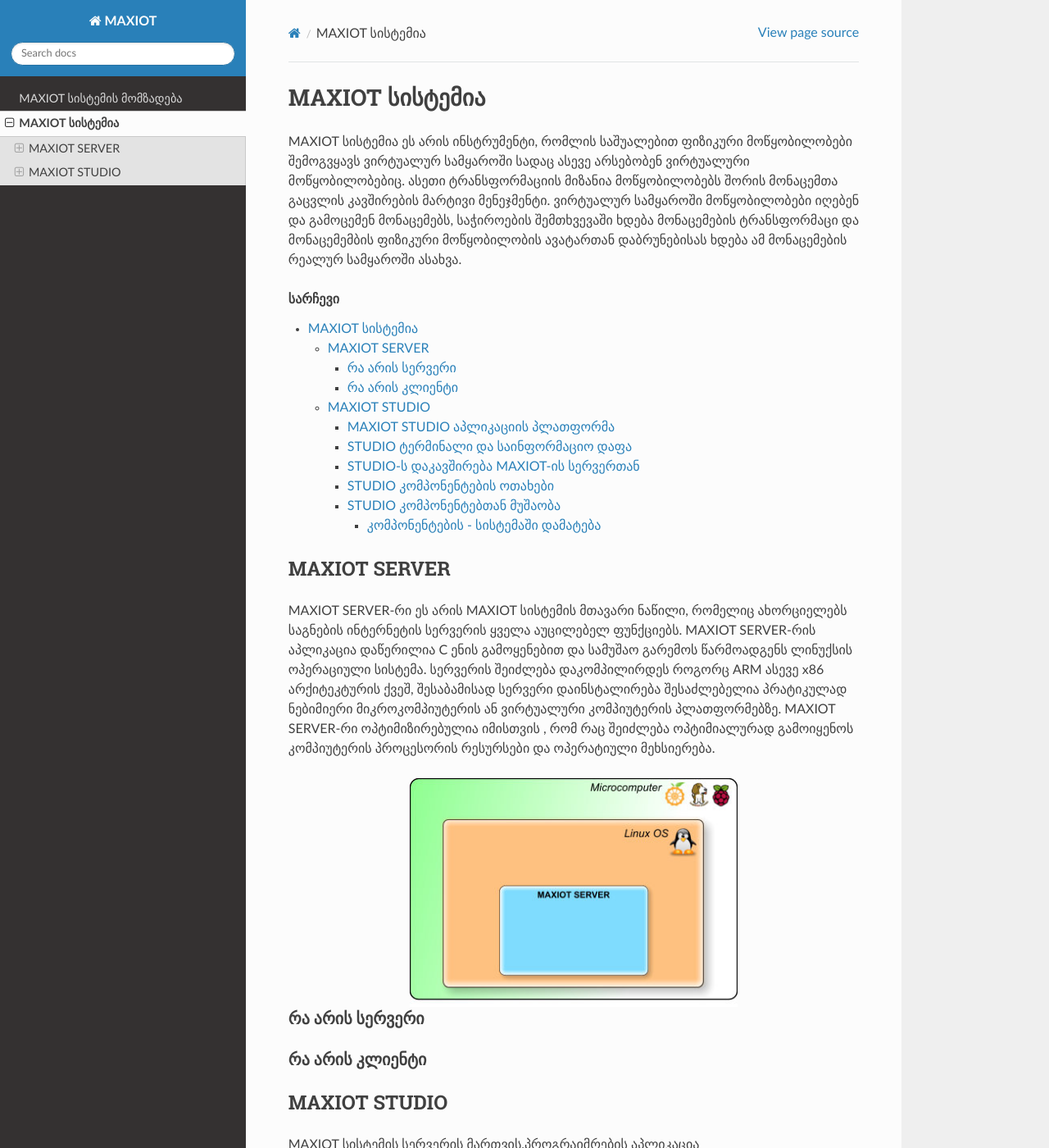
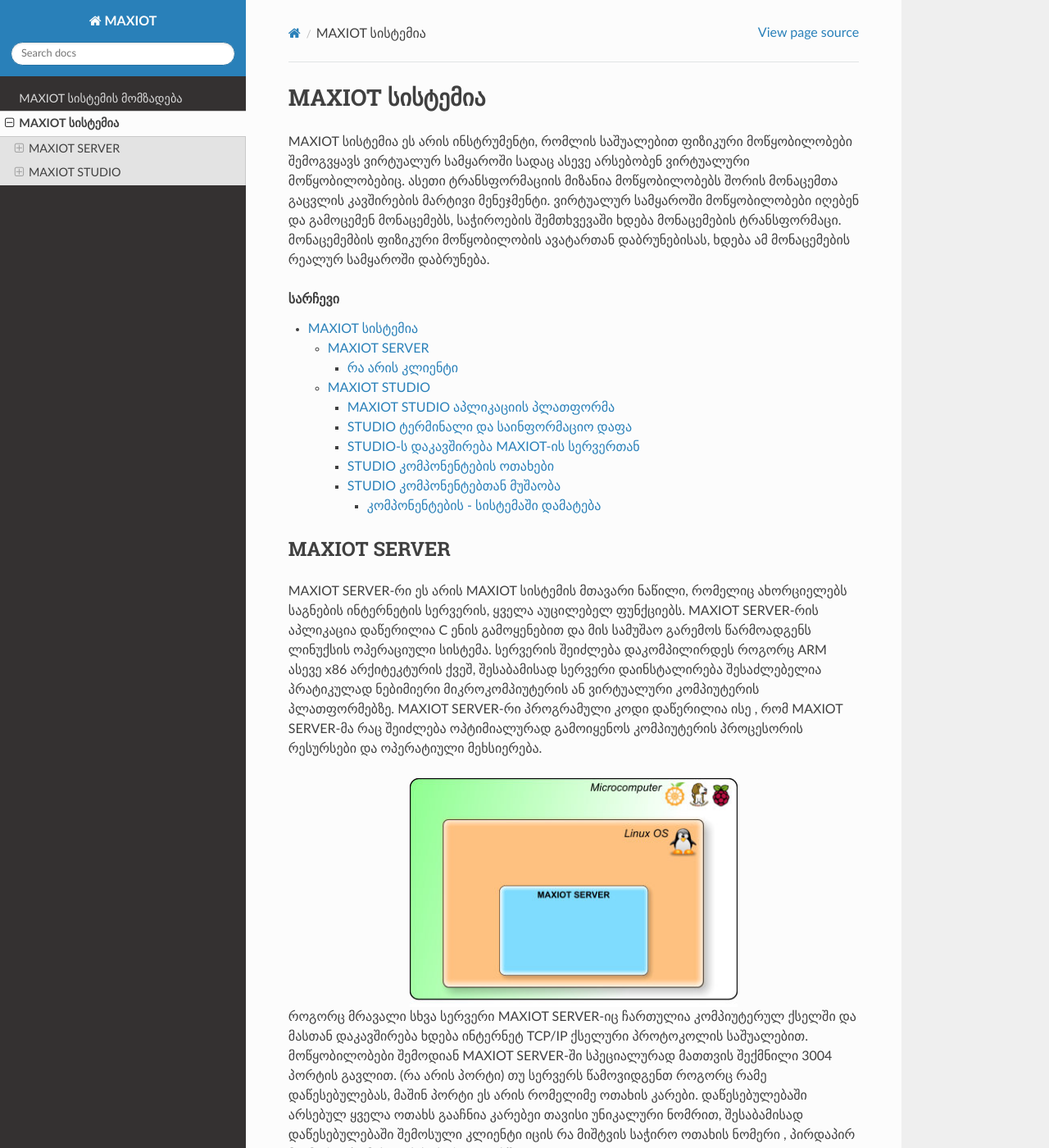
Before and after one commit to abcdach/DOC_MAXIOT, a Sphinx documentation site: the page built from docs/pages/P02_00.rst, in a window 1280 px wide and 1400 px high. Shown: the whole window at 82% size. Built offline with Sphinx 7.4.7 and the Read the Docs theme 2.0.0, drawn with Linux system fonts in a browser that asks for light colours; some of the changed text lies outside the part shown.

Commit message:
maxiot portebi

```diff
--- a/docs/pages/P02_00.rst
+++ b/docs/pages/P02_00.rst
@@ -5,8 +5,8 @@
 MAXIOT სისტემია ეს არის ინსტრუმენტი, რომლის საშუალებით ფიზიკური მოწყობილობები შემოგვყავს
 ვირტუალურ სამყაროში სადაც ასევე არსებობენ ვირტუალური მოწყობილობებიც. ასეთი ტრანსფორმაციის მიზანია
 მოწყობილობებს შორის მონაცემთა გაცვლის კავშირების მარტივი მენეჯმენტი. ვირტუალურ სამყაროში მოწყობილობები
-იღებენ და გამოცემენ მონაცემებს, საჭიროების შემთხვევაში ხდება მონაცემების ტრანსფორმაცი და მონაცემემბის
-ფიზიკური მოწყობილობის ავატართან დაბრუნებისას ხდება ამ მონაცემების რეალურ სამყაროში ასახვა.
+იღებენ და გამოცემენ მონაცემებს, საჭიროების შემთხვევაში ხდება მონაცემების ტრანსფორმაცი. მონაცემემბის
+ფიზიკური მოწყობილობის ავატართან დაბრუნებისას, ხდება ამ მონაცემების რეალურ სამყაროში დაბრუნება.
 
 .. contents:: სარჩევი
 .. include:: P02_01.rst
--- a/docs/pages/P02_01.rst
+++ b/docs/pages/P02_01.rst
@@ -3,20 +3,29 @@
 ==============
 
 MAXIOT SERVER-რი ეს არის MAXIOT სისტემის მთავარი ნაწილი, რომელიც ახორციელებს
-საგნების ინტერნეტის სერვერის ყველა აუცილებელ ფუნქციებს. MAXIOT SERVER-რის აპლიკაცია
-დაწერილია C ენის გამოყენებით და სამუშაო გარემოს წარმოადგენს ლინუქსის ოპერაციული
+საგნების ინტერნეტის სერვერის, ყველა აუცილებელ ფუნქციებს. MAXIOT SERVER-რის აპლიკაცია
+დაწერილია C ენის გამოყენებით და მის სამუშაო გარემოს წარმოადგენს ლინუქსის ოპერაციული
 სისტემა. სერვერის შეიძლება დაკომპილირდეს როგორც ARM ასევე x86 არქიტეკტურის ქვეშ,
 შესაბამისად სერვერი დაინსტალირება შესაძლებელია პრატიკულად ნებიმიერი მიკროკომპიუტერის
-ან ვირტუალური კომპიუტერის პლათფორმებზე. MAXIOT SERVER-რი ოპტიმიზირებულია იმისთვის
-, რომ რაც შეიძლება ოპტიმიალურად გამოიყენოს კომპიუტერის პროცესორის რესურსები და ოპერატიული
-მეხსიერება.
+ან ვირტუალური კომპიუტერის პლათფორმებზე. MAXIOT SERVER-რი პროგრამული კოდი დაწერილია ისე
+, რომ MAXIOT SERVER-მა რაც შეიძლება ოპტიმიალურად გამოიყენოს კომპიუტერის პროცესორის
+რესურსები და ოპერატიული მეხსიერება.
 
 .. image:: ../images/2_01.jpg
    :width: 400
    :align: center
 
-რა არის სერვერი
------------------------------
+როგორც მრავალი სხვა სერვერი MAXIOT SERVER-იც ჩართულია კომპიუტერულ ქსელში და მასთან
+დაკავშირება ხდება ინტერნეტ TCP/IP ქსელური პროტოკოლის საშუალებით. მოწყობილობები შემოდიან
+MAXIOT SERVER-ში სპეციალურად მათთვის შექმნილი 3004 პორტის გავლით. (რა არის პორტი)
+თუ სერვერს წამოვიდგენთ როგორც რამე დაწესებულებას, მაშინ პორტი ეს არის რომელიმე ოთახის კარები.
+დაწესებულებაში არსებულ ყველა ოთახს გააჩნია კარებეი თავისი უნიკალური ნომრით, შესაბამისად
+დაწესებულებაში შემოსული კლიენტი იცის რა მიშტვის საჭირო ოთახის ნომერი , პირდაპირ მიემართება
+მისთვის საჭირო ოთახში.
+
+.. image:: ../images/2_02.jpg
+   :width: 400
+   :align: center
 
 რა არის კლიენტი
 -----------------------------
```
Also changed, not shown: docs/images/2_02.jpg (added), 11 other files.
